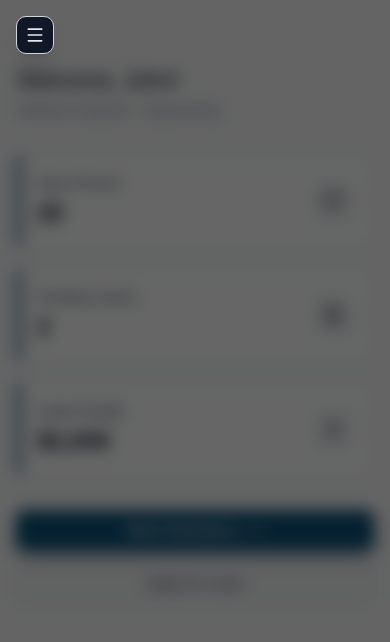
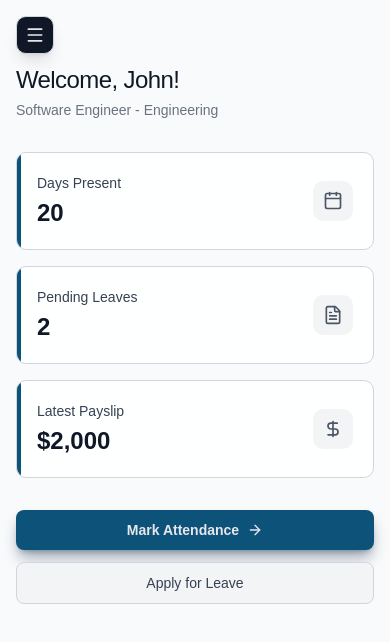
Before and after one commit to dearnasaruddin/TeamTracker, a React (Vite) app: page /dashboard in a window 390 px wide. Shown: the top 642 px of the page. Built offline with nearby package versions, Linux system fonts and the light colour scheme.

Commit message:
mobile overlay fixed

```diff
--- a/src/components/layout/sidebar/Sidebar.jsx
+++ b/src/components/layout/sidebar/Sidebar.jsx
@@ -29,7 +29,9 @@ const Sidebar = () => {
             </button>
 
             {/* ============ Mobile overlay ============ */}
-            <div onClick={handleMobileSidebar} className="lg:hidden fixed inset-0 bg-black/60 backdrop-blur-sm z-40"></div>
+            {mobileOpen &&
+            <div onClick={handleMobileSidebar} className="lg:hidden fixed inset-0 bg-black/60 backdrop-blur-sm z-40"/>
+            }
 
             {/* ============ Sidebar Desktop ============ */}
             <aside className="hidden lg:flex flex-col h-full w-68 bg-linear-to-b from-brand-primary via-brand-primary to-brand-secondary text-gray-200 shrink-0 border-r border-gray-300">
```
Also changed, not shown: src/assets/images/teamtracker_black.svg (deleted).
